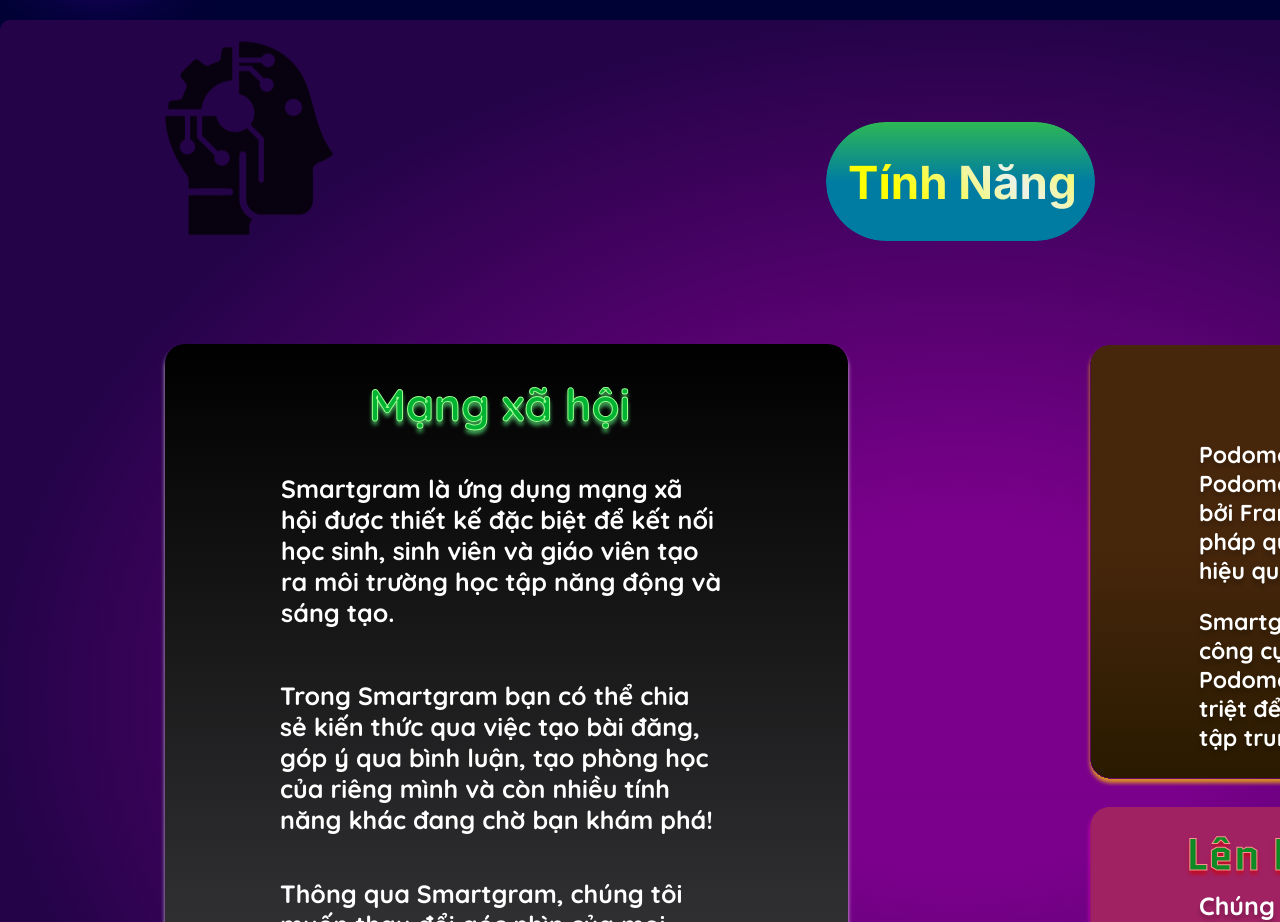
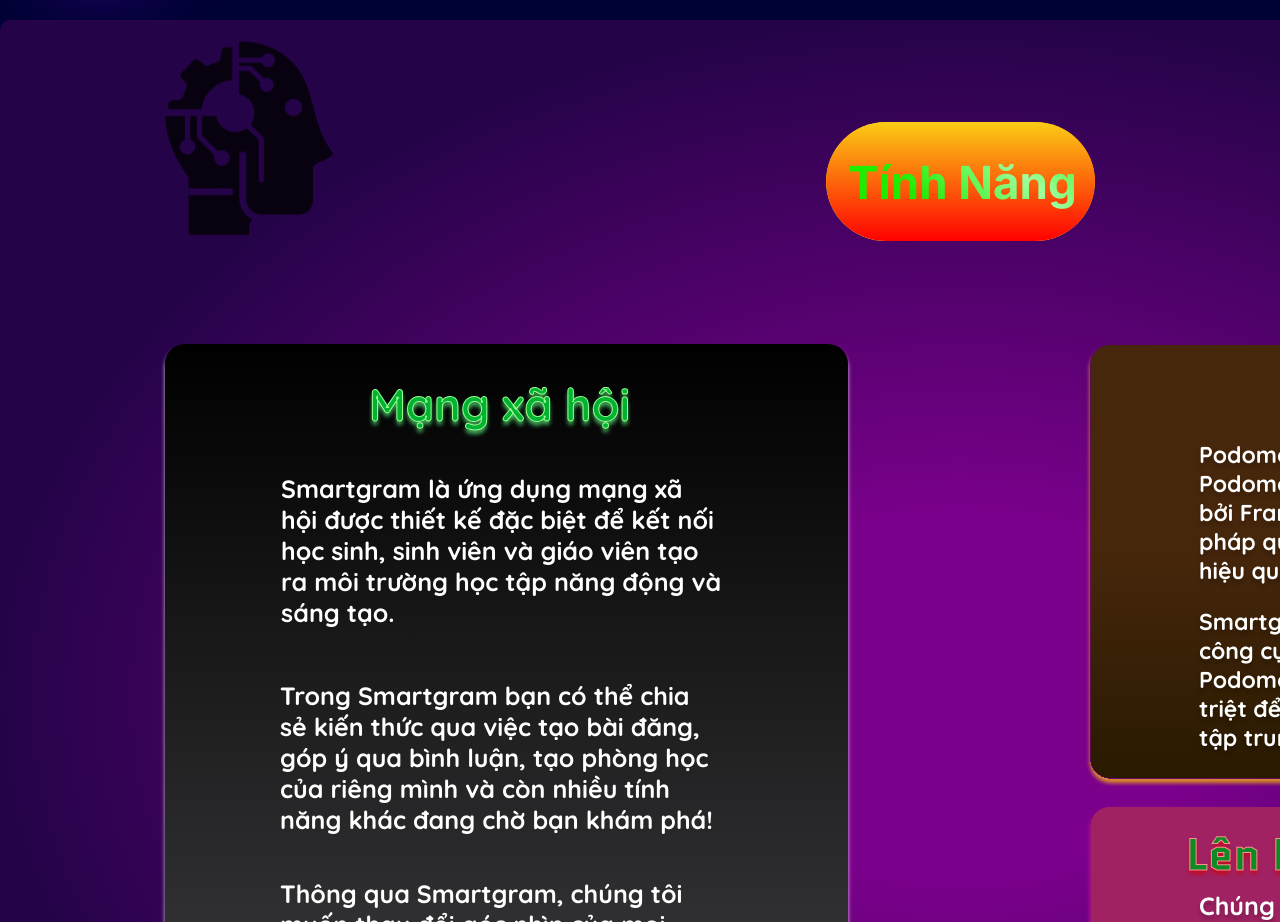
Before and after one commit to Dark-Rhin0/official-information-page, a React (Vite) app: page / in a window 1280 px wide. Shown: the part 980-1902 px from the top of the page. Built offline with nearby package versions, Linux system fonts and the light colour scheme; a web font is replaced by a local one.

Commit message:
đổi màu tính năng

```diff
--- a/src/components/FeaturesAndBenefits.css
+++ b/src/components/FeaturesAndBenefits.css
@@ -58,13 +58,13 @@
   }
 
   .text-sweep-effect {
-    font-size: 2.85rem; /* Điều chỉnh kích thước chữ nếu cần */
-    color: yellow; /* Màu chữ là vàng */
-    background: linear-gradient(45deg, rgba(255, 255, 0) 25%, #fafaecf1 50%, rgba(255, 255, 0) 75%);
+    font-size: 2.85rem; /* Adjust font size as needed */
+    color: rgba(0, 255, 0, 0.884); /* Base text color (medium light green) */
+    background: linear-gradient(45deg, rgba(0, 255, 0, 0.884) 25%, #9eff9e 50%, rgba(0, 255, 0, 0.884) 75%);
     background-size: 200% 100%;
     -webkit-background-clip: text;
     -webkit-text-fill-color: transparent;
-    animation: lightSweep 3s linear infinite;
+    animation: lightSweep 4s linear infinite;
   }
 
 /* FeaturesAndBenefits.css */
--- a/src/components/FeaturesAndBenefits.jsx
+++ b/src/components/FeaturesAndBenefits.jsx
@@ -115,7 +115,9 @@
         onClick={triggerConfetti}
       >
         <img
-          className="absolute top-[0px] left-[0px] rounded-81xl w-[269px] h-[119px] transition-shadow duration-50 hover:shadow-[0px_7px_10px_rgba(0,255,0,0.9)]"
+          className="absolute top-[0px] left-[0px] rounded-81xl w-[269px] h-[119px] transition-shadow duration-50 hover:shadow-[0px_7px_10px_rgba(255,_225,_71,_0.9)]"
+          style={{
+            background: "linear-gradient(to right, #facc15, #fbbf24, #f59e0b)",}}
           alt=""
           src="/rectangle-15.svg"
         />
```
Also changed, not shown: public/rectangle-15.svg.
